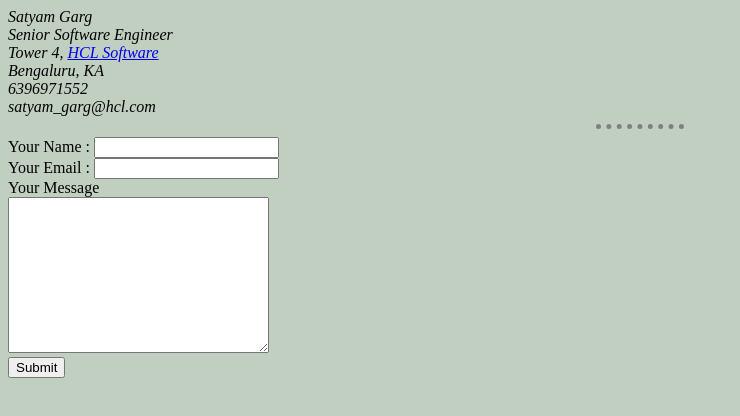
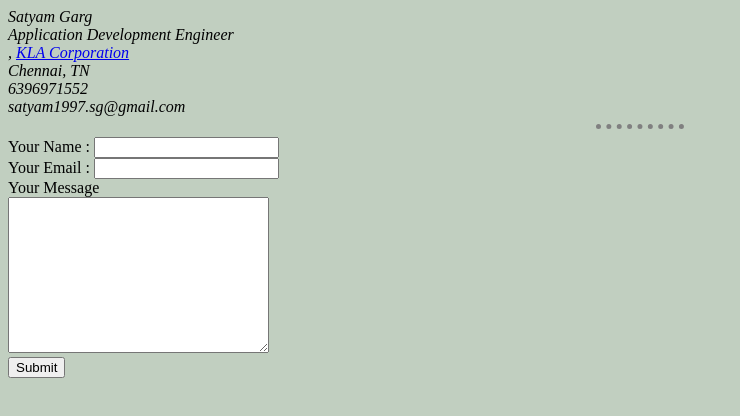
Before and after one commit to Garg57/StyledCV, a plain HTML site: page contact_details.html in a window 1280 px wide. Shown: the whole page, without its empty margins (0-740 px from the left). Drawn offline with Linux system fonts and the light colour scheme; files that its build step writes are made by us from their sources.

Commit message:
Update contact_details.html

```diff
--- a/contact_details.html
+++ b/contact_details.html
@@ -9,8 +9,8 @@
 
 <body>
 
-  <em>Satyam Garg <br> Senior Software Engineer <br>Tower 4, <a href="https://www.hcltechsw.com/wps/portal">HCL Software</a>
-    <br>Bengaluru, KA<br> 6396971552 <br>satyam_garg@hcl.com</em>
+  <em>Satyam Garg <br> Application Development Engineer <br>, <a href="https://www.kla.com/">KLA Corporation</a>
+    <br>Chennai, TN<br> 6396971552 <br>satyam1997.sg@gmail.com</em>
 
   <hr>
   <form action="mailto:satyam_garg@hcl.com" method="post" enctype="text/plain">
```
